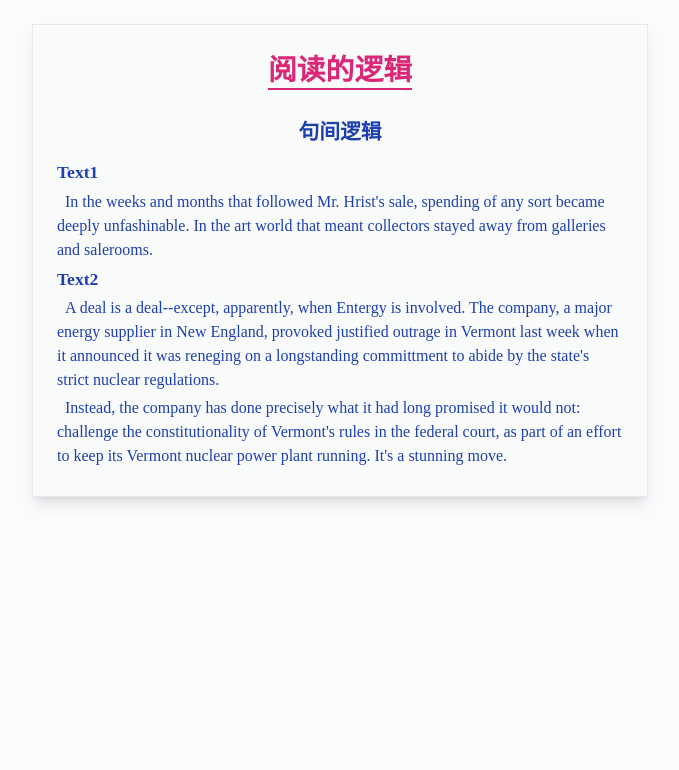
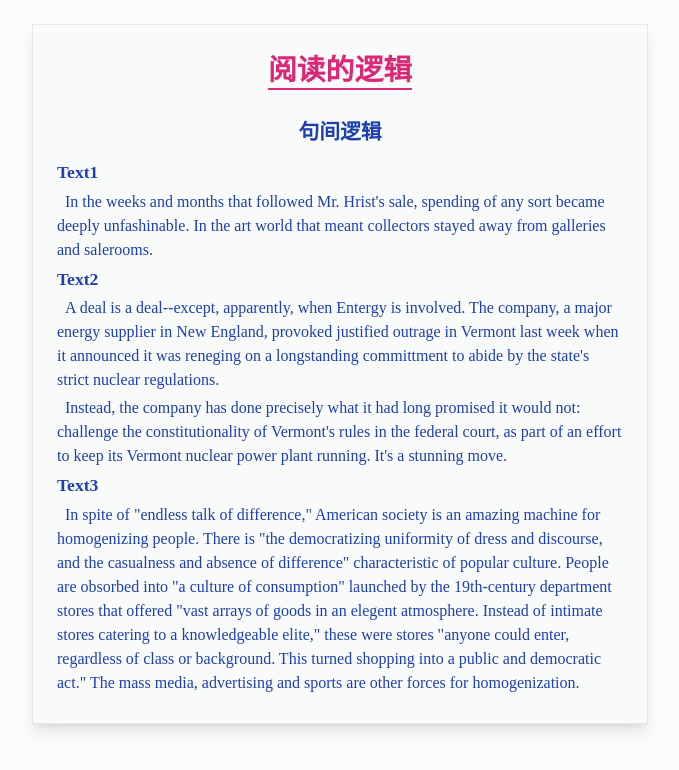
Before and after one commit to xyt-dev/webnotes, a Next.js app: page /english in a window 1280 px wide. Shown: the top 770 px of the page, without its empty margins (300-979 px from the left). Built offline with nearby package versions, Linux system fonts and the light colour scheme; a web font is replaced by a local one.

Commit message:
Inter-sentence logic: Text3

```diff
--- a/src/app/english/page.tsx
+++ b/src/app/english/page.tsx
@@ -25,6 +25,16 @@ export default function EnglishPage() {
             Instead, the company has done precisely what it had long promised it would not: challenge the constitutionality of Vermont's
           rules in the federal court, as part of an effort to keep its Vermont nuclear power plant running. It's a stunning move.
         </Para>
+
+        <Title3>Text3</Title3>
+        <Para>
+            In spite of "endless talk of difference," American society is an amazing machine for homogenizing people. There is "the democratizing
+          uniformity of dress and discourse, and the casualness and absence of difference" characteristic of popular culture. People are obsorbed
+          into "a culture of consumption" launched by the 19th-century department stores that offered "vast arrays of goods in an elegent atmosphere.
+          Instead of intimate stores catering to a knowledgeable elite," these were stores "anyone could enter, regardless of class or background.
+          This turned shopping into a public and democratic act." The mass media, advertising and sports are other forces for homogenization.
+
+        </Para>
       </TextBox>
 
     </div>
```
